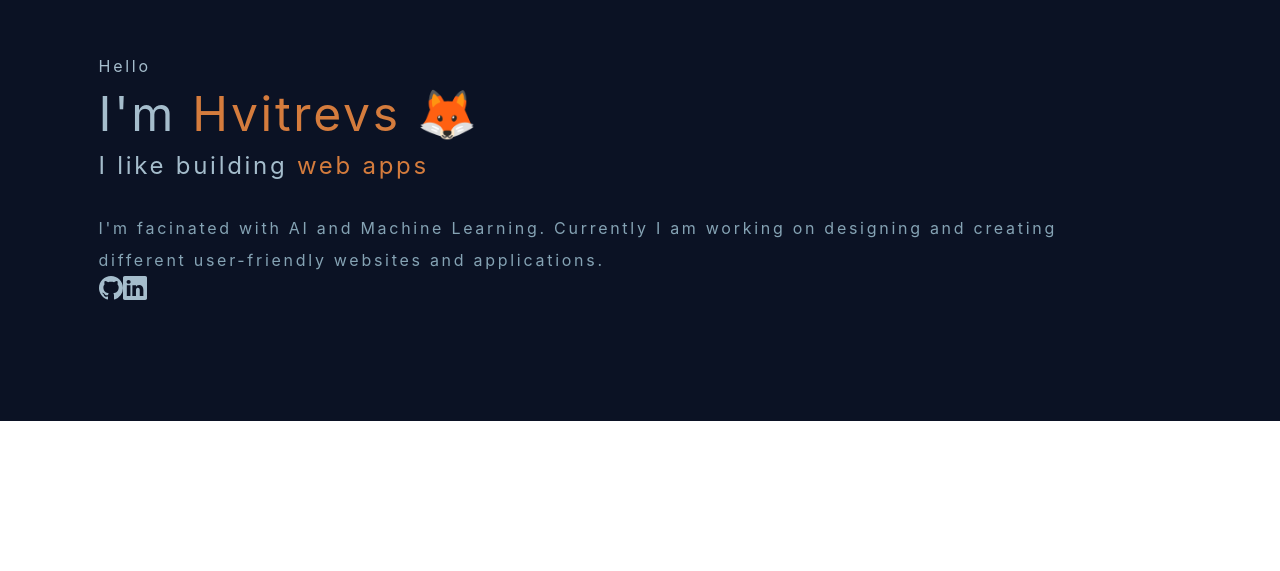
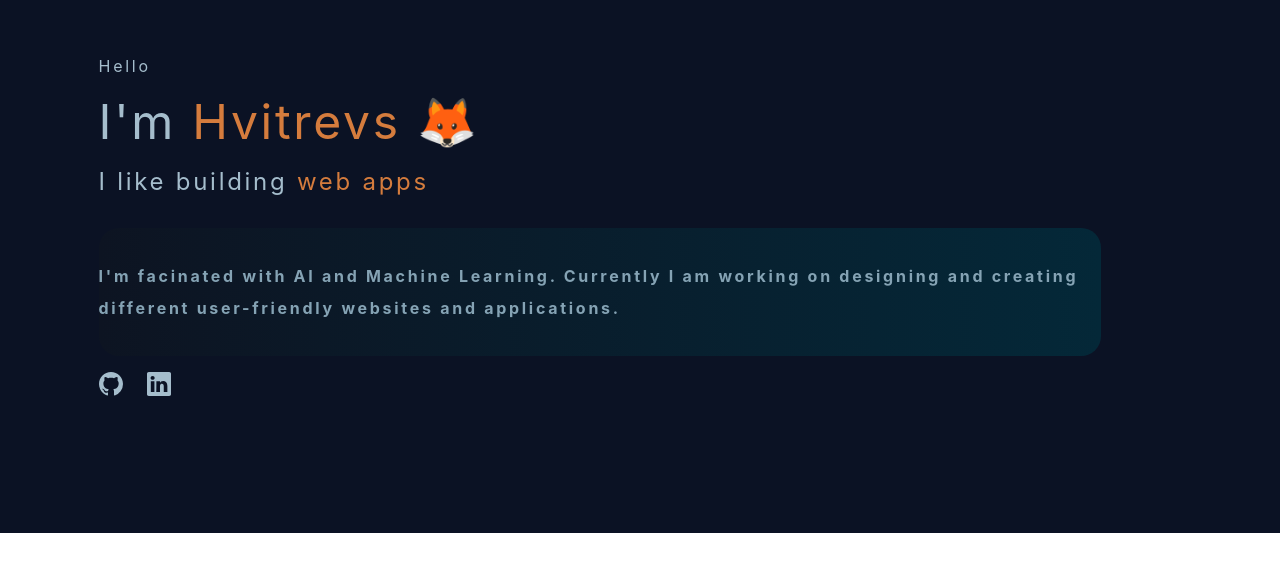
Before and after one commit to Hvitrevs/Hvitrevs-Hub, a React (Create React App) app: page / in a window 1280 px wide. Shown: the part 117-688 px from the top of the page. Built offline with nearby package versions, Linux system fonts and the light colour scheme.

Commit message:
adding more to flexbox container

```diff
--- a/src/components/Showcase.js
+++ b/src/components/Showcase.js
@@ -15,15 +15,14 @@ const Showcase = () => {
       <Flexcontainer  fullWidthChild>
         <div>
           <Heading size='h4'>Hello</Heading>
-          <Heading size='h1' top='0.5rem' bottom='0.5rem'> I'm <LeText> Hvitrevs 🦊 </LeText> </Heading>
-          <Heading size='h3' > I like building <LeText> web apps </LeText> </Heading>
+          <Heading size='h1' top='1rem' bottom='1rem'> I'm <LeText> Hvitrevs 🦊 </LeText> </Heading>
+          <Heading size='h3' bottom='2rem' > I like building <LeText> web apps </LeText> </Heading>
 
-          <ParaText as='p' top='2rem'>
+          <ParaText as='h4' top='2rem'bottom='2rem'>
           I'm facinated with AI and Machine Learning.
           Currently I am working on designing and creating different user-friendly websites and applications.
-
           </ParaText>
-          <Flexcontainer>
+          <Flexcontainer top='1rem' bottom='1rem' gap='1.5rem'>
             <IconContainer color='white' size='1.5rem'>
               <BsGithub />
             </IconContainer>
--- a/src/styles/GlobalStyled.js
+++ b/src/styles/GlobalStyled.js
@@ -25,6 +25,8 @@ export const Container = styled.div`
   `
 
   export const Flexcontainer = styled.div`
+    padding-top: ${({ top }) => top};
+    padding-bottom: ${({ bottom }) => bottom};
     display: flex;
     justify-content: ${({ justify }) => justify};
     align-items: ${({ align }) => align};
@@ -82,6 +84,9 @@ export const Container = styled.div`
   export const ParaText = styled(PaddingContainer)`
     color: ${({ theme }) => theme.colors.para_text_color};
     line-height: 2rem;
+    background-image:linear-gradient(to right, #0d1422, #042838);
+    border-radius: 20px;
+
   `
 
   export const IconContainer = styled.div`
```
